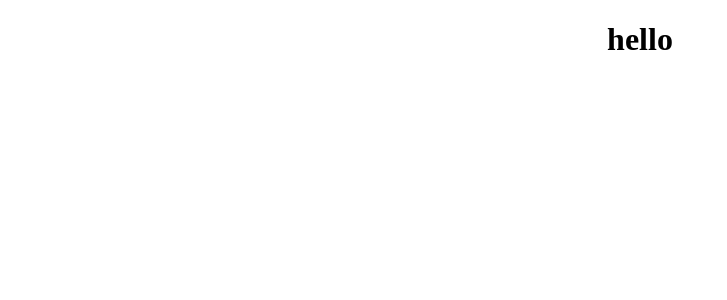
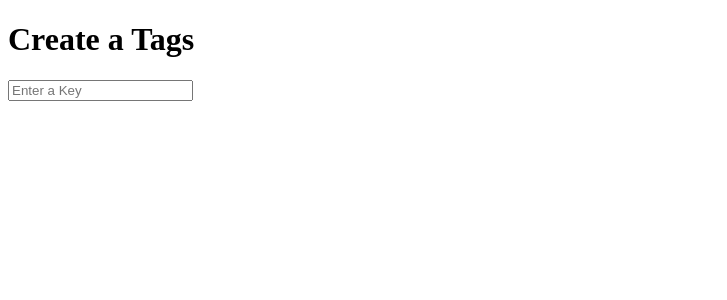
Before and after one commit to Moneer99/create-tags, a React (Create React App) app: page / in a window 1280 px wide. Shown: the top 300 px of the page, without its empty margins (0-727 px from the left). Built offline with nearby package versions, Linux system fonts and the light colour scheme; the HTML template or start-up script is replaced by a standard one.

Commit message:
add change in app file

```diff
--- a/src/App.js
+++ b/src/App.js
@@ -13,9 +13,29 @@ function App() {
     }
   };
   return (
-    <div className="App">
-      <h1>hello</h1>
-    </div>
+    <>
+      <main>
+        <div className="title">
+          <h1>Create a Tags</h1>
+        </div>
+        <section>
+          <div className="tag">
+            {addTags.map((val, index) => {
+              return (
+                <p key={index}>
+                  <label>{val}</label>
+                  <i
+                    className="fa fa-times"
+                    onClick={() => removeTags(index)}
+                  ></i>
+                </p>
+              );
+            })}
+            <input type="text" placeholder="Enter a Key" onKeyUp={createTags} />
+          </div>
+        </section>
+      </main>
+    </>
   );
 }
 
```
